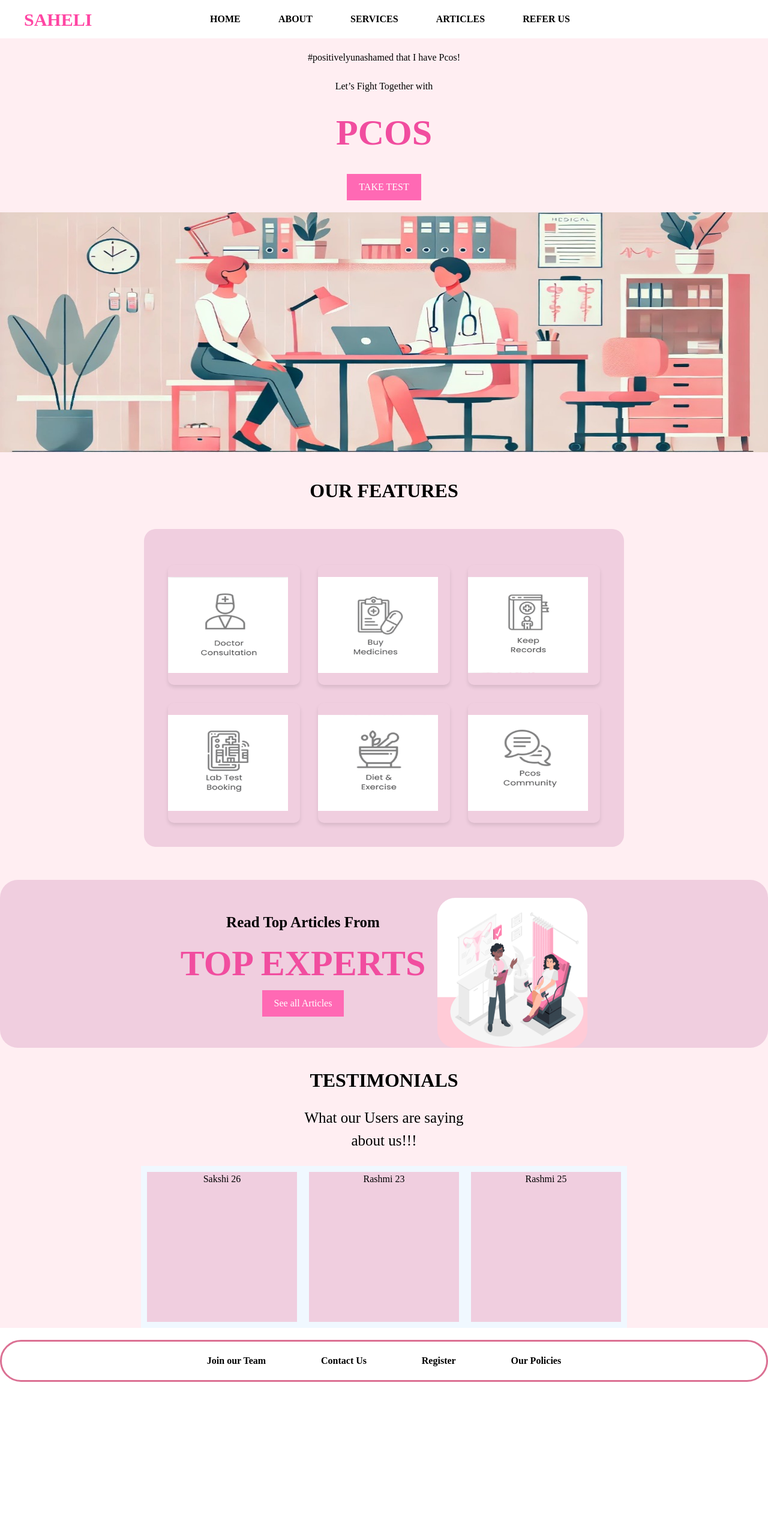
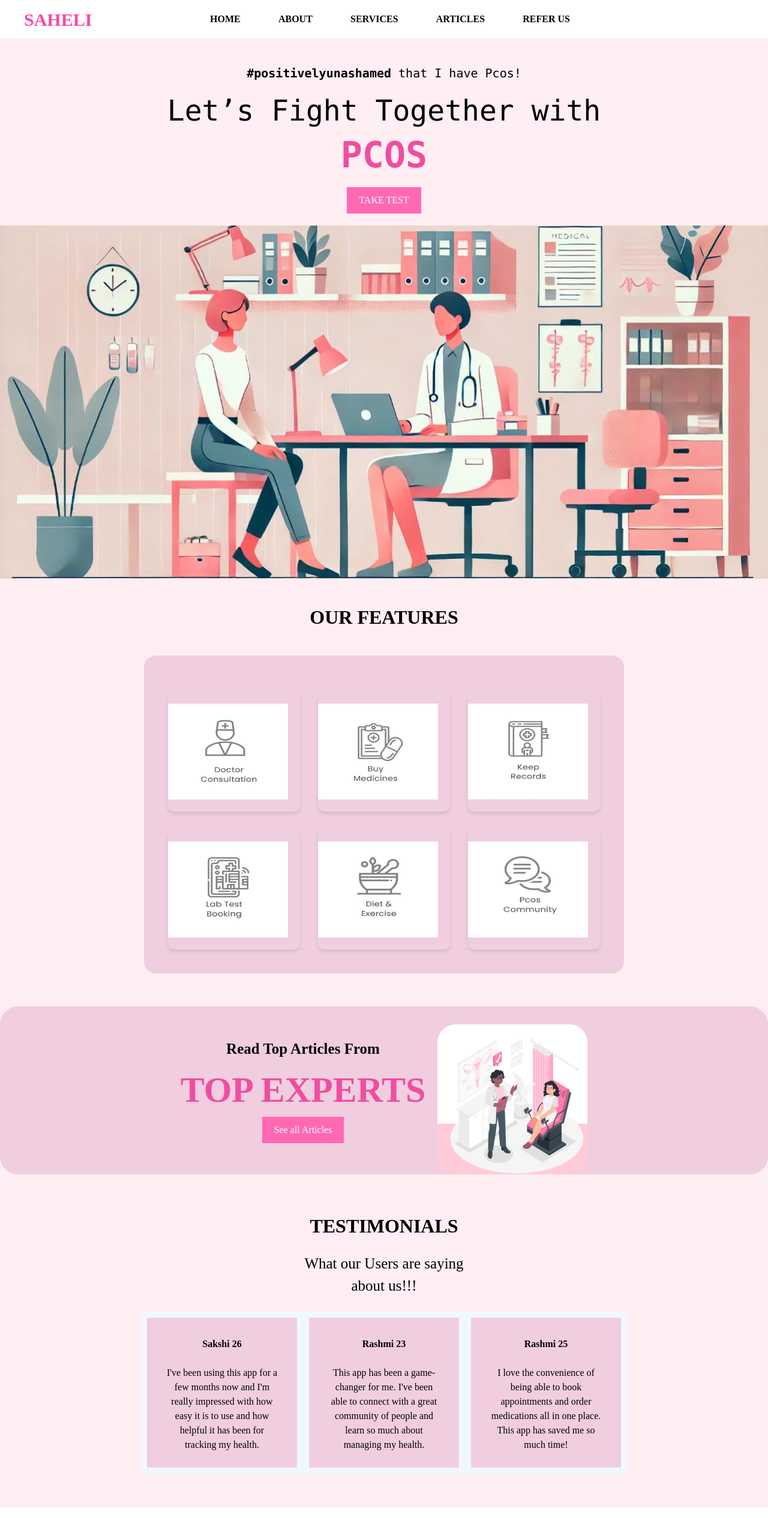
Before and after one commit to SargamPuram/Saheli, a React (Vite) app: page / in a window 1280 px wide. Shown: the top 2531 px of the page at 60% size. Before the commit the page ends 2304 px from the top, so only its background shows below. Built offline with nearby package versions, Linux system fonts and the light colour scheme.

Commit message:
Improved styling

```diff
--- a/src/App.css
+++ b/src/App.css
@@ -283,6 +283,7 @@ a {
 .ttml {
   text-align: center;
   color: black;
+  padding: 2em;
 
 }
 
@@ -305,6 +306,7 @@ a {
   width: 250px;
   background-color: #f0cedf;
   margin: 10px;
+  padding: 2em;
 }
 
 .footer {
--- a/src/Banner.jsx
+++ b/src/Banner.jsx
@@ -11,12 +11,13 @@ function Banner() {
   return (
     <section className="banner">
       <div className="banner-text">
-        <h4>#positivelyunashamed that I have Pcos!</h4><br />
-        <h1>Let’s Fight Together with <br /><h2 className="highlight">PCOS</h2></h1><br />
+        <br></br>
+        <h4 className='font-mono text-xl text-gray-400'><b>#positivelyunashamed </b> that I have Pcos!</h4><br />
+        <h1 className='font-mono font-extrabold text-5xl'>Let’s Fight Together with <br /><h2 className="highlight">PCOS</h2></h1><br />
         <button className="download-btn" onClick={handleTakeTestClick}>TAKE TEST</button>
       </div>
       <div className="banner-img">
-        <img src="DOC.jpg" alt="Doctor consultation" style={{ height: '400px', width: '100%' }} />
+        <img src="DOC.jpg" alt="Doctor consultation" style={{ height: '30%', width: '100%' }} />
       </div>
     </section>
   );
--- a/src/Features.jsx
+++ b/src/Features.jsx
@@ -6,12 +6,12 @@ function Features() {
       <h2>OUR FEATURES</h2>
       <div className="feature-box">
         <div className="features-grid">
-          <div className="feature-item"><img src="pic1.png" alt="Doctor Consultation" onClick={() => window.open("https:google.com", "_blank")}/></div>
-          <div className="feature-item"><img src="pic2.png" alt="Buy Medicines" onClick={() => window.open("https:google.com", "_blank")} /></div>
-          <div className="feature-item"><img src="pic3.png" alt="Keep Records" onClick={() => window.open("https:google.com", "_blank")}/></div>
-          <div className="feature-item"><img src="pic4.png" alt="Lab Test Booking" onClick={() => window.open("https:google.com", "_blank")} /></div>
-          <div className="feature-item"><img src="pic5.png" alt="Diet & Exercise"onClick={() => window.open("https:google.com", "_blank")} /></div>
-          <div className="feature-item"><img src="pic6.png" alt="Pcos Community" onClick={() => window.open("https:google.com", "_blank")}/></div>
+          <div className="feature-item"><img src="pic1.png" alt="Doctor Consultation" onClick={() => window.open("https://www.mayoclinic.org/diseases-conditions/pcos/care-at-mayo-clinic/mac-20353446", "_blank")}/></div>
+          <div className="feature-item"><img src="pic2.png" alt="Buy Medicines" onClick={() => window.open("https://www.nichd.nih.gov/health/topics/pcos", "_blank")} /></div>
+          <div className="feature-item"><img src="pic3.png" alt="Keep Records" onClick={() => window.open("https://www.nhs.uk/conditions/polycystic-ovary-syndrome-pcos/", "_blank")}/></div>
+          <div className="feature-item"><img src="pic4.png" alt="Lab Test Booking" onClick={() => window.open("https://www.acog.org/womens-health/faqs/polycystic-ovary-syndrome-pcos", "_blank")} /></div>
+          <div className="feature-item"><img src="pic5.png" alt="Diet & Exercise"onClick={() => window.open("https://www.endocrine.org/patient-engagement/endocrine-library/pcos", "_blank")} /></div>
+          <div className="feature-item"><img src="pic6.png" alt="Pcos Community" onClick={() => window.open("https://www.nichd.nih.gov/health/topics/pcos", "_blank")}/></div>
         </div>
       </div>
     </section>
--- a/src/Navbar.jsx
+++ b/src/Navbar.jsx
@@ -7,6 +7,9 @@ function Navbar() {
   const handleHomeTestClick = () => {
     navigate('/'); // Redirect to the home page
   };
+  const handleAboutTestClick = () => {
+    navigate('/about'); // Redirect to the home page
+  };
 
   return (
     <header className="App-header">
@@ -15,7 +18,7 @@ function Navbar() {
           <div className="Name cursor-pointer onClick={handleHomeTestClick}">SAHELI</div>
           <div className="item">
             <div className="nav-item cursor-pointer" onClick={handleHomeTestClick}>HOME</div>
-            <div className="nav-item"><a href="#about">ABOUT</a></div>
+            <div className="nav-item cursor-pointer" onClick={handleAboutTestClick}>ABOUT</div>
             <div className="nav-item"><a href="#services">SERVICES</a></div>
             <div className="nav-item"><a href="#articles">ARTICLES</a></div>
             <div className="nav-item"><a href="#refer">REFER US</a></div>
--- a/src/Testimonials.jsx
+++ b/src/Testimonials.jsx
@@ -9,12 +9,24 @@ function Testimonials() {
         <h3>about us!!!</h3><br />
         <div className="outfeed">
           <div className="feedback">
-            <div className="user"><h4>Sakshi 26</h4></div>
-            <div className="user"><h4>Rashmi 23</h4></div>
-            <div className="user"><h4>Rashmi 25</h4></div>
+            <div className="user">
+              <h4><b>Sakshi 26</b></h4>
+              <br></br>
+              <p>
+              I've been using this app for a few months now and I'm really impressed with how easy it is to use and how helpful it has been for tracking my health.
+              </p>
+              </div>
+            <div className="user"><h4><b>Rashmi 23</b></h4>
+            <br></br>
+            <p>This app has been a game-changer for me. I've been able to connect with a great community of people and learn so much about managing my health.</p></div><br></br>
+            <div className="user"><h4><b>Rashmi 25</b></h4><br></br>
+            <p>I love the convenience of being able to book appointments and order medications all in one place. This app has saved me so much time!
+              </p></div>
           </div>
+          <br></br>
         </div>
       </div>
+      <br></br>
     </section>
   );
 }
--- a/src/components/About.jsx
+++ b/src/components/About.jsx
@@ -13,20 +13,24 @@ const About = () => {
       </section>
       <br></br> <br></br> <br></br>
       <section className="mb-24 flex-1">
-        <h2 className="text-3xl font-semibold text-yellow-500 mb-8 py-4">What We Offer</h2> <br></br>
+        <h2 className="text-3xl font-semibold text-yellow-500 mb-8 py-4">How PCOS Affects Women</h2> <br></br>
         <p className="text-lg leading-relaxed max-w-3xl mx-auto text-gray-800 mb-8">
-          Saheli is designed to empower women with knowledge and support. We provide:
+          PCOS can affect a woman's body in many ways. Here are some of the most common symptoms:
         </p>
         <ul className="text-lg list-disc list-inside max-w-3xl mx-auto text-gray-800 space-y-6">
-          <li>Personalized health insights based on your symptoms and history.</li>
-          <li>Guidance on lifestyle changes to manage PCOS effectively.</li>
-          <li>Emotional support through our friendly AI assistant.</li>
+          <li>Irregular periods or no periods at all</li>
+          <li>Excess androgen (male hormone) levels, which can lead to symptoms like acne, facial hair growth, and male pattern baldness</li>
+          <li>Weight gain or difficulty losing weight</li>
+          <li>Ovulation problems, which can make it difficult to get pregnant</li>
+          <li>Skin problems, such as oily skin or acanthosis nigricans (dark, velvety patches of skin on the back of the neck, armpits, or groin)</li>
+          <li>Sleep apnea</li>
+          <li>Mood swings and depression</li>
         </ul>
         <div className="mt-8 flex justify-center">
           <img
             className="w-48 h-48 rounded-full shadow-xl"
             src="https://i.pinimg.com/736x/6e/20/f2/6e20f2f3cd78048b3f426917943fcaed.jpg"
-            alt="What we offer illustration"
+            alt="PCOS effects illustration"
           />
         </div>
       </section>
--- a/src/components/Predict.jsx
+++ b/src/components/Predict.jsx
@@ -4,7 +4,7 @@ const Predict = () => {
   // State to store the input values
   const [formData, setFormData] = useState({
     age: "",
-    marriageStatus: "",
+    marriageStatus: "", // Set default to an empty string
     weight: "",
     bmi: "",
     regularCycle: "",
@@ -134,8 +134,9 @@ const Predict = () => {
     <div className="min-h-screen bg-[#fff7f8] w-full flex flex-col justify-center items-center align-middle p-4">
     <div className="font-mono flex flex-col w-full max-w-lg space-y-6">
       <div className="text-center">
-        <h1 className="text-4xl md:text-5xl font-bold text-gray-800">PCOS Risk Prediction</h1>
+        <h1 className="text-4xl md:text-5xl font-bold text-gray-800">Patient Risk Prediction</h1>
       </div>
+      <br></br><br></br>
 
 
       <form onSubmit={handleSubmit} className="space-y-6">
@@ -290,7 +291,7 @@ const Predict = () => {
             <option value="severe">Severe</option>
           </select>
         </div>
-
+  <br></br>
         <div className="text-center">
           <button
             type="submit"
@@ -299,11 +300,12 @@ const Predict = () => {
             Submit
           </button>
         </div>
+        <br></br>
         {/* Show errors if any */}
       {error && <p className="text-red-500 text-center">{error}</p>}
 
         {/* Show response from the backend */}
-        <p className="text-center">{response}</p>
+        <p className="text-center ">{response}</p>
       </form>
     </div>
   </div>
```
